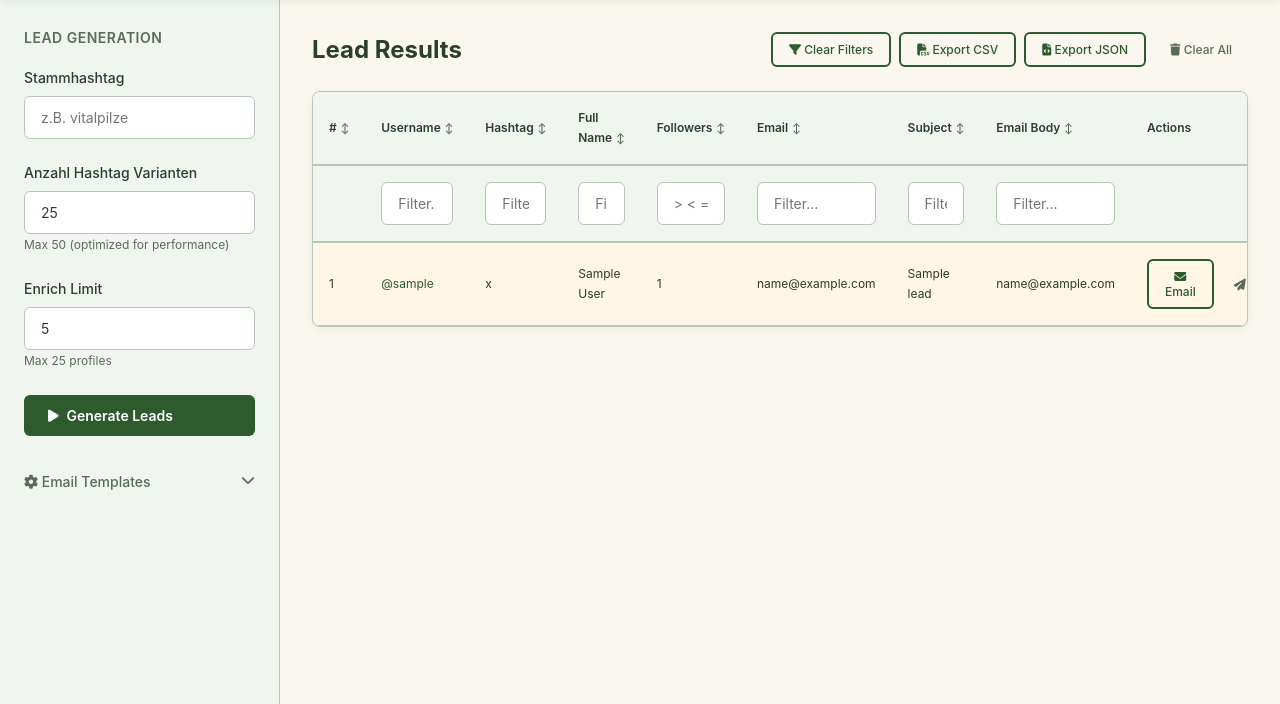
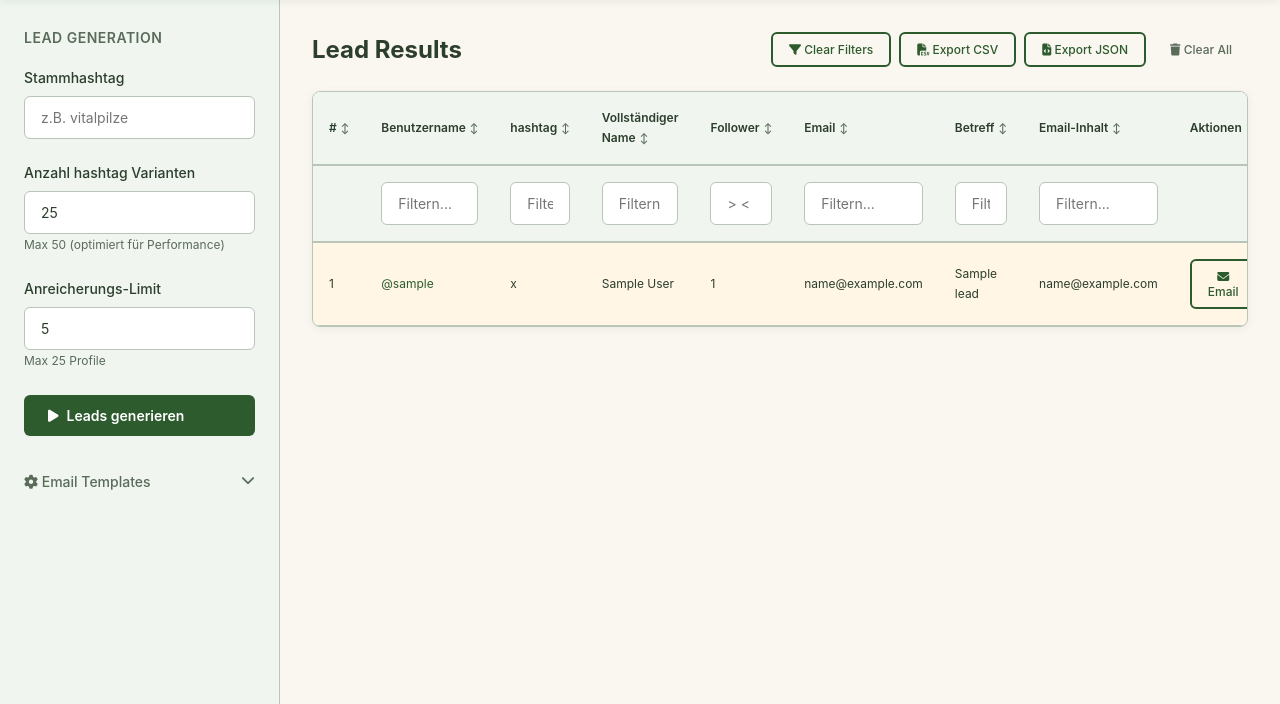
Before and after one commit to krautdawg/InfluencerLeadGenandOutreach, a Flask app: page / in a window 1280 px wide. Shown: the part 96-800 px from the top of the page. Run offline with Flask 3, Linux system fonts and the light colour scheme; tables that the repository leaves empty hold one stand-in row (values such as "Sample post").

Commit message:
Assistant checkpoint: Translate UI from English to German
Assistant generated file changes:
- templates/index.html: Translate sidebar labels to German
Translate sidebar labels to German
Translate sidebar labels to German
Translate sidebar labels to German
Translate sidebar labels to German
Translate table headers to German
Translate sidebar labels to German
Translate table headers to German
Translate sidebar labels to German
Translate table headers to German
- static/kl-influence-app.js: Translate session status display to German
- static/ui.js: Translate JavaScript messages to German, Translate validation messages to German, Translate enrich limit message to German, Translate processing status texts to German, Translate progress status text to German, Translate success message to German, Translate error messages to German, Translate button restore text to German, Translate session validation messages to German, Translate session save messages to German, Translate session save error to German, Translate session save catch error to German, Translate draft email messages to German, Translate draft success message to German, Translate draft error messages to German, Translate draft catch error to German, Translate send email validation to German, Translate send email error messages to German, Translate Gmail success messages to German, Translate Gmail warning message to German, Translate Gmail error to German, Translate export success messages to German, Translate export error messages to German, Translate export catch error to German, Translate clear data confirmation to German, Translate clear data success message to German, Translate clear data error to German, Translate lead row buttons and status to German, Translate duplicate indicator to German, Translate sent status to German

---

User prompt:

Translate all English on the UI into German, except for the words "lead" and "hashtag"

Replit-Commit-Author: Assistant
Replit-Commit-Session-Id: 7731db7d-7ce6-4916-a697-554ed74d6a9a

```diff
--- a/static/kl-influence-app.js
+++ b/static/kl-influence-app.js
@@ -215,9 +215,9 @@ function updateSessionIdDisplay(sessionId) {
     const statusText = document.getElementById('sessionStatusText');
     if (statusText) {
         if (sessionId && sessionId.length > 0) {
-            statusText.textContent = `Connected (${sessionId.substring(0, 8)}...)`;
+            statusText.textContent = `Verbunden (${sessionId.substring(0, 8)}...)`;
         } else {
-            statusText.textContent = 'Not Connected';
+            statusText.textContent = 'Nicht verbunden';
         }
     }
 }
--- a/templates/index.html
+++ b/templates/index.html
@@ -44,18 +44,18 @@
                     <input type="text" class="form-control" id="keywordInput" placeholder="z.B. vitalpilze">
                 </div>
                 <div class="form-group">
-                    <label for="searchLimitInput">Anzahl Hashtag Varianten</label>
+                    <label for="searchLimitInput">Anzahl hashtag Varianten</label>
                     <input type="number" class="form-control" id="searchLimitInput" value="25" min="1" max="50">
-                    <small class="form-text">Max 50 (optimized for performance)</small>
+                    <small class="form-text">Max 50 (optimiert für Performance)</small>
                 </div>
                 <div class="form-group">
-                    <label for="enrichLimitInput">Enrich Limit</label>
+                    <label for="enrichLimitInput">Anreicherungs-Limit</label>
                     <input type="number" class="form-control" id="enrichLimitInput" value="5" min="1" max="25">
-                    <small class="form-text">Max 25 profiles</small>
+                    <small class="form-text">Max 25 Profile</small>
                 </div>
                 <button type="button" class="btn btn-primary w-100 btn-icon" id="runButton">
                     <i class="fas fa-play"></i>
-                    <span>Generate Leads</span>
+                    <span>Leads generieren</span>
                 </button>
             </div>
 
@@ -127,37 +127,37 @@
                                         #<span class="sort-indicator">↕</span>
                                     </th>
                                     <th onclick="sortTable(1)" class="sortable">
-                                        Username<span class="sort-indicator">↕</span>
+                                        Benutzername<span class="sort-indicator">↕</span>
                                     </th>
                                     <th onclick="sortTable(2)" class="sortable">
-                                        Hashtag<span class="sort-indicator">↕</span>
+                                        hashtag<span class="sort-indicator">↕</span>
                                     </th>
                                     <th onclick="sortTable(3)" class="sortable">
-                                        Full Name<span class="sort-indicator">↕</span>
+                                        Vollständiger Name<span class="sort-indicator">↕</span>
                                     </th>
                                     <th onclick="sortTable(4)" class="sortable">
-                                        Followers<span class="sort-indicator">↕</span>
+                                        Follower<span class="sort-indicator">↕</span>
                                     </th>
                                     <th onclick="sortTable(5)" class="sortable">
                                         Email<span class="sort-indicator">↕</span>
                                     </th>
                                     <th onclick="sortTable(6)" class="sortable">
-                                        Subject<span class="sort-indicator">↕</span>
+                                        Betreff<span class="sort-indicator">↕</span>
                                     </th>
                                     <th onclick="sortTable(7)" class="sortable">
-                                        Email Body<span class="sort-indicator">↕</span>
+                                        Email-Inhalt<span class="sort-indicator">↕</span>
                                     </th>
-                                    <th>Actions</th>
+                                    <th>Aktionen</th>
                                 </tr>
                                 <tr class="filter-row">
                                     <th></th>
-                                    <th><input type="text" class="filter-input" id="filterUsername" placeholder="Filter..."></th>
-                                    <th><input type="text" class="filter-input" id="filterHashtag" placeholder="Filter..."></th>
-                                    <th><input type="text" class="filter-input" id="filterFullName" placeholder="Filter..."></th>
+                                    <th><input type="text" class="filter-input" id="filterUsername" placeholder="Filtern..."></th>
+                                    <th><input type="text" class="filter-input" id="filterhashtag" placeholder="Filtern..."></th>
+                                    <th><input type="text" class="filter-input" id="filterFullName" placeholder="Filtern..."></th>
                                     <th><input type="text" class="filter-input" id="filterFollowers" placeholder="> < = 1000"></th>
-                                    <th><input type="text" class="filter-input" id="filterEmail" placeholder="Filter..."></th>
-                                    <th><input type="text" class="filter-input" id="filterSubject" placeholder="Filter..."></th>
-                                    <th><input type="text" class="filter-input" id="filterEmailBody" placeholder="Filter..."></th>
+                                    <th><input type="text" class="filter-input" id="filterEmail" placeholder="Filtern..."></th>
+                                    <th><input type="text" class="filter-input" id="filterSubject" placeholder="Filtern..."></th>
+                                    <th><input type="text" class="filter-input" id="filterEmailBody" placeholder="Filtern..."></th>
                                     <th></th>
                                 </tr>
                             </thead>
```
Also changed, not shown: static/ui.js (+38 -38 lines).
